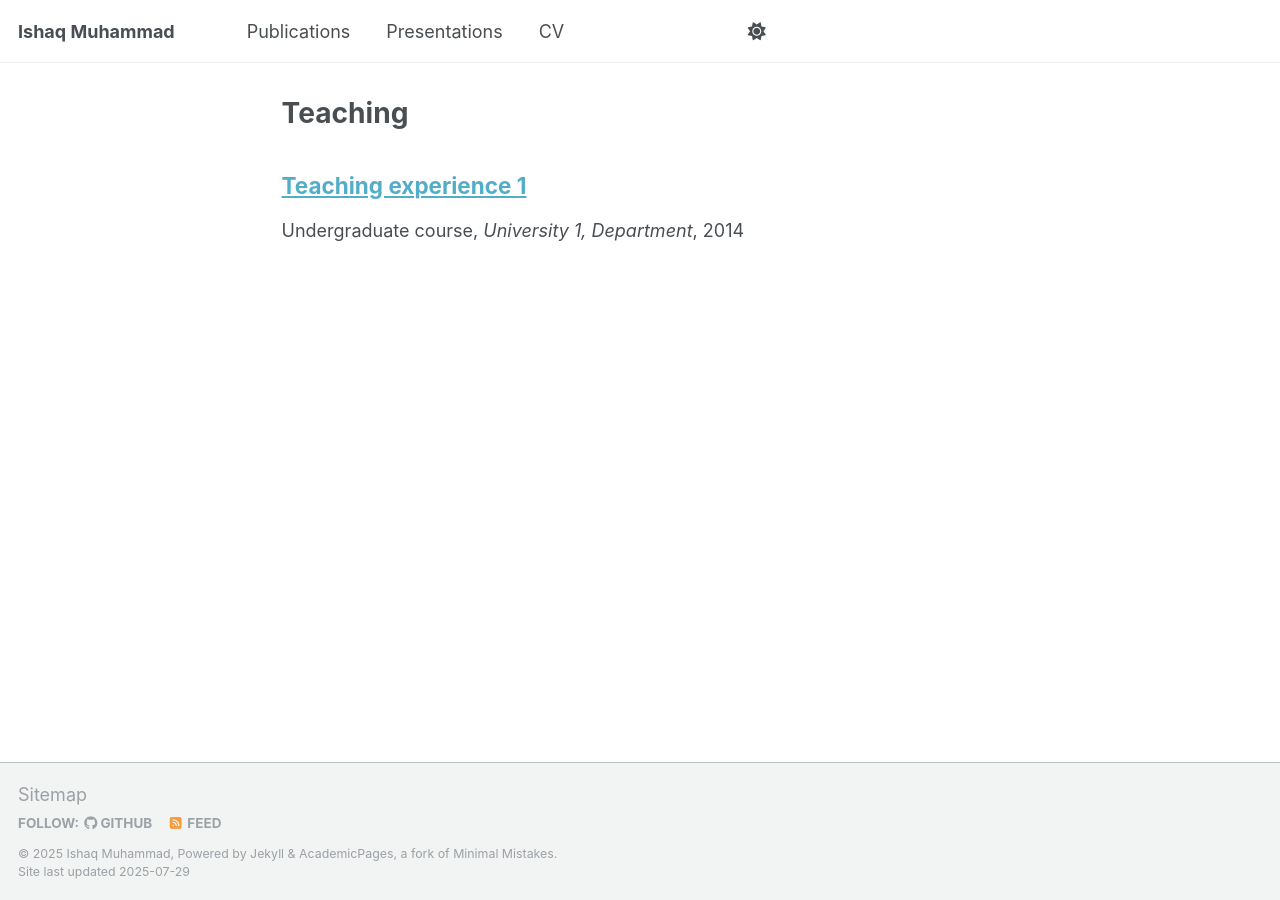
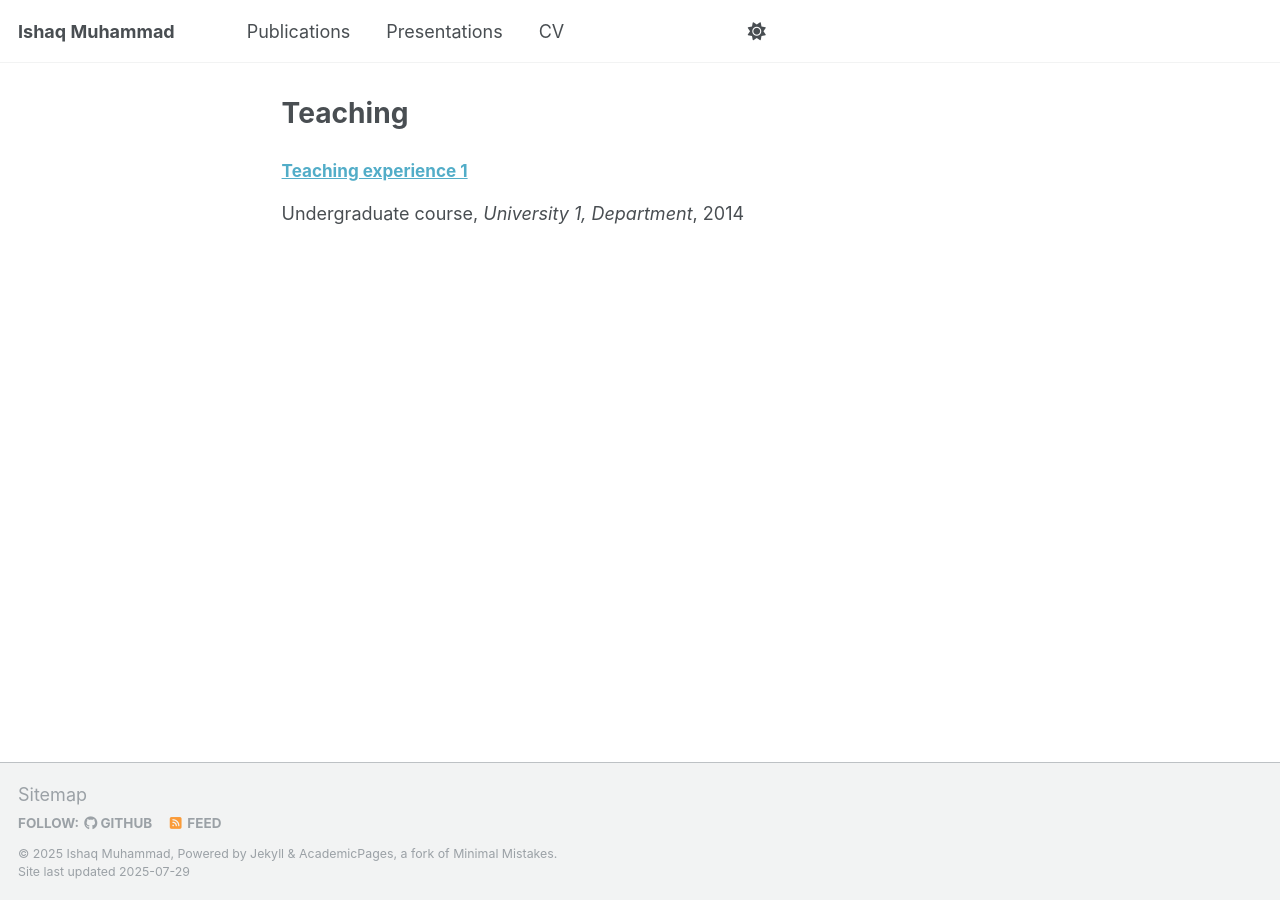
Before and after one commit to IshaqMKhan/IshaqMKhan.github.io, a Jekyll site: the page built from _pages/teaching.html, in a window 1280 px wide. Built offline with Jekyll 4.4.1, drawn with Linux system fonts in a browser that asks for light colours; a script that is not in the unit is left out.

Commit message:
Update archive-single.html

```diff
--- a/_includes/archive-single.html
+++ b/_includes/archive-single.html
@@ -21,7 +21,7 @@
       </div>
     {% endif %}
 
-    <h2 class="archive__item-title" itemprop="headline" style="margin-bottom: 0.2em;">
+    <h2 class="archive__item-title" itemprop="headline" style="font-size: 0.95rem; margin-bottom: 0.2em;">
       {% if post.link %}
         <a href="{{ post.link }}">{{ title }}</a>
         <a href="{{ base_path }}{{ post.url }}" rel="permalink">
```
